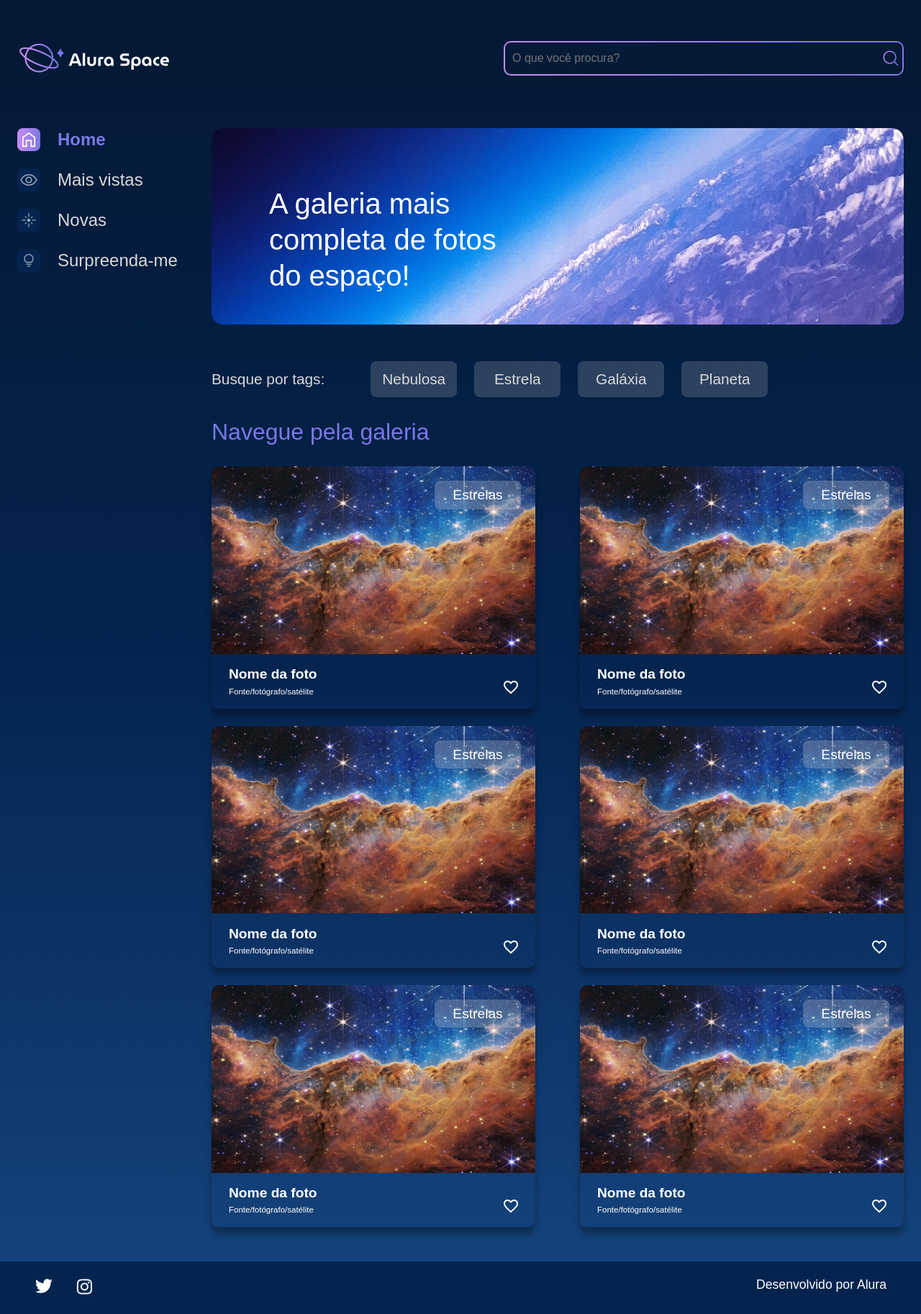
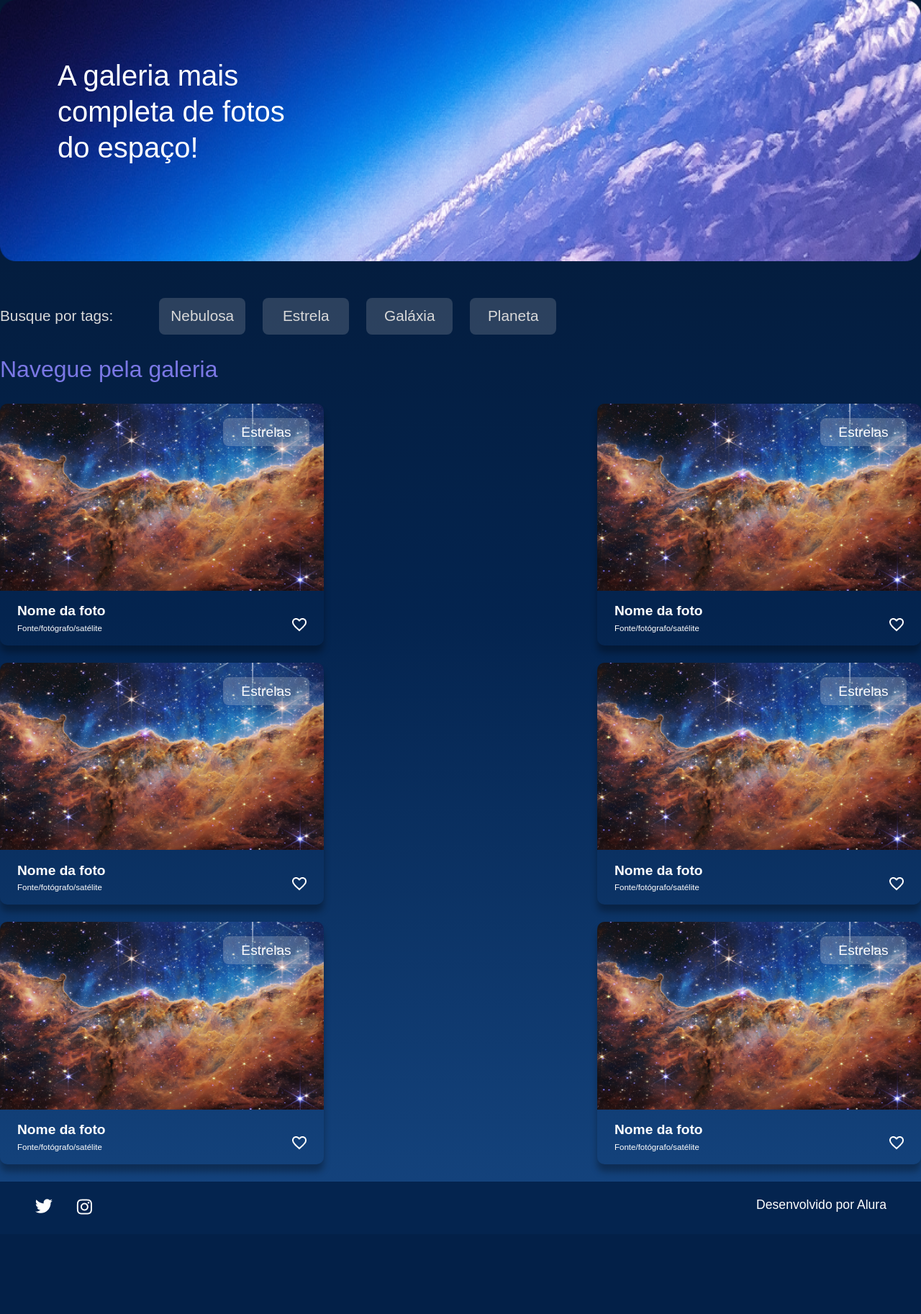
Before and after one commit to Frafaelrls/alura_space, a Django app: page / in a window 1280 px wide. Shown: the whole page at 72% size. After the commit the page ends 1688 px from the top, so only its background shows below. Run offline with Django 4.2, Linux system fonts and the light colour scheme.

Commit message:
removendo cabeçalho

```diff
--- a/templates/galeria/index.html
+++ b/templates/galeria/index.html
@@ -1,25 +1,7 @@
 {% extends 'galeria/base.html' %}
 {% load static %}
 {% block content %}
-    <div class="pagina-inicial">
-        <header class="cabecalho">
-            <img src="{% static '/assets/logo/Logo(2).png' %}" alt="Logo da Alura Space" />
-            <div class="cabecalho__busca">
-                <div class="busca__fundo">
-                    <input class="busca__input" type="text" placeholder="O que você procura?">
-                    <img class="busca__icone" src="{% static '/assets/ícones/1x/search.png' %}" alt="ícone de search">
-                </div>
-            </div>
-        </header>
-        <main class="principal">
-            <section class="menu-lateral">
-                <nav class="menu-lateral__navegacao">
-                    <a href="#"><img src="{% static '/assets/ícones/1x/Home - ativo.png' %}"> Home</a>
-                    <a href="#"><img src="{% static '/assets/ícones/1x/Mais vistas - inativo.png' %}"> Mais vistas</a>
-                    <a href="#"><img src="{% static '/assets/ícones/1x/Novas - inativo.png' %}"> Novas</a>
-                    <a href="#"><img src="{% static '/assets/ícones/1x/Surpreenda-me - inativo.png' %}"> Surpreenda-me</a>
-                </nav>
-            </section>
+
             <section class="conteudo">
                 <section class="banner">
                     <img class="banner__imagem" src="{% static '/assets/imagens/Banner(2).png' %}" alt="banner Alura Space">
```
